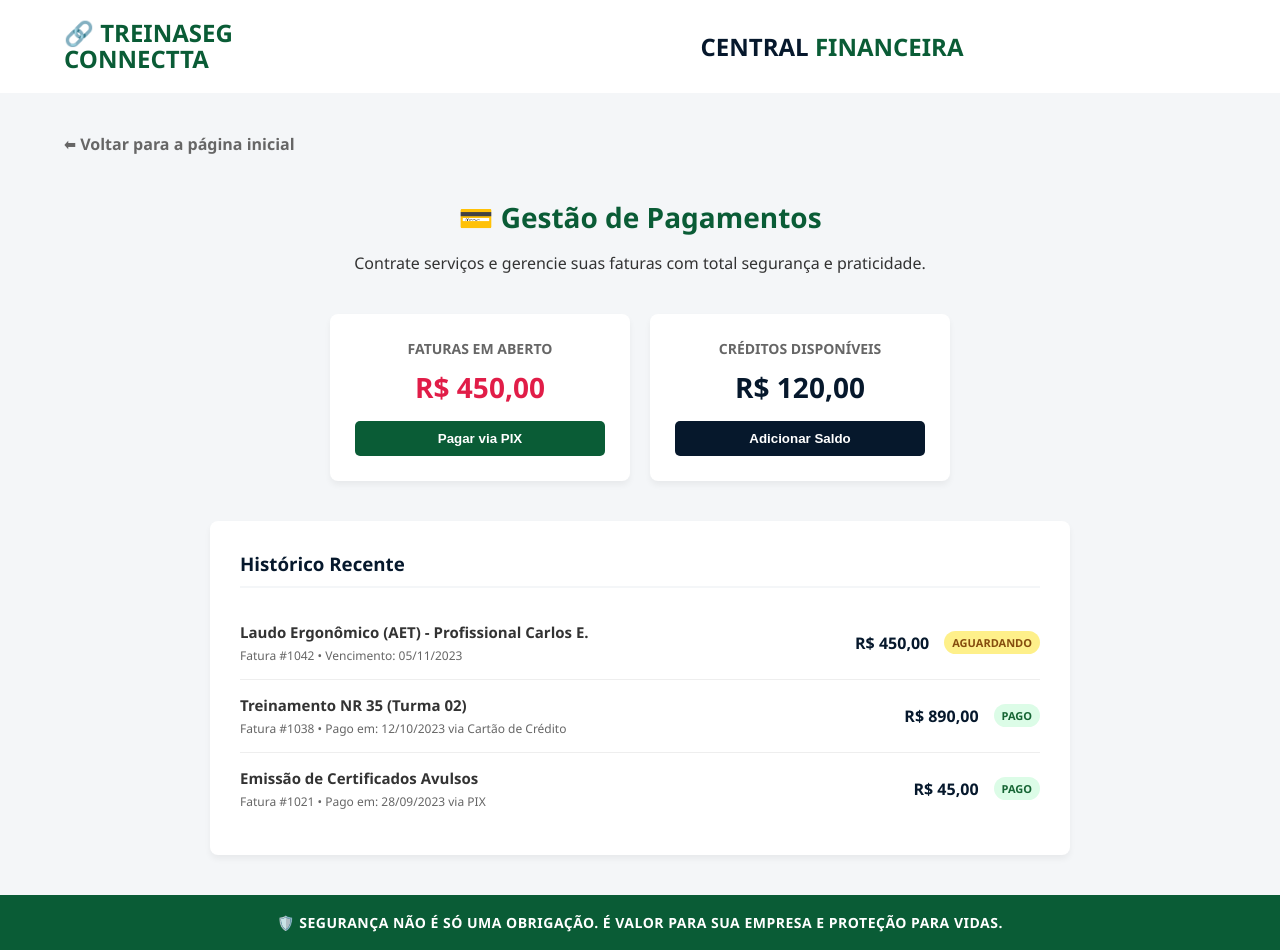
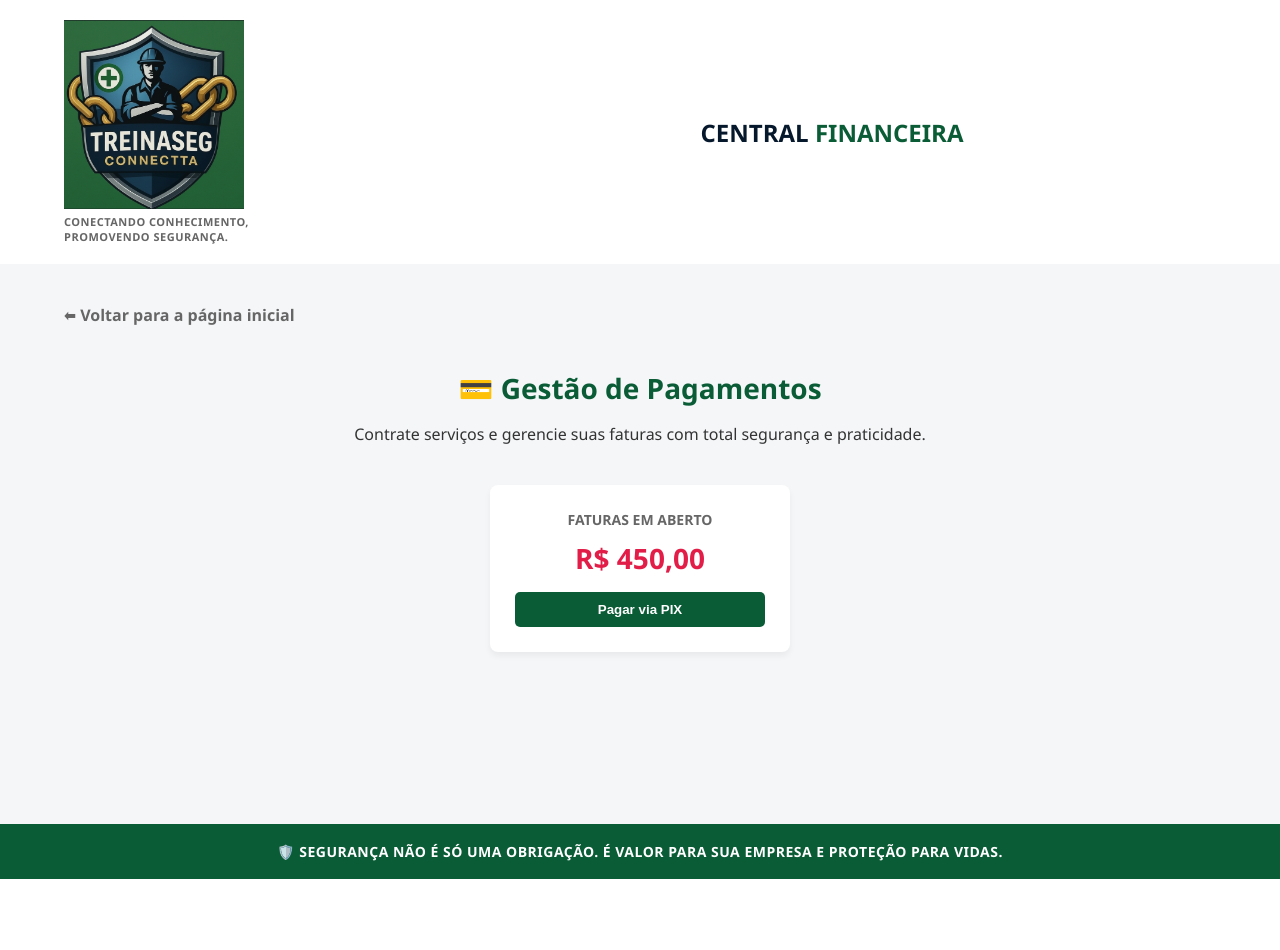
Before and after one commit to NivaldoCaixeta/ProjetoPI-TreinaSeg, a plain HTML site: page pagamentos.html in a window 1280 px wide. After the commit the page ends 879 px from the top, so only its background shows below. Drawn offline with Linux system fonts and the light colour scheme.

Commit message:
Fix logo all pages

```diff
--- a/pagamentos.html
+++ b/pagamentos.html
@@ -6,7 +6,6 @@
     <title>Pagamentos - Treinaseg Connectta</title>
     <link rel="stylesheet" href="style.css">
     <style>
-        /* Estilos específicos para a página de pagamentos */
         .page-content {
             padding: 40px 5%;
             background-color: var(--fundo-claro);
@@ -21,8 +20,6 @@
             font-size: 28px;
             margin-bottom: 10px;
         }
-
-        /* Painel Resumo */
         .finance-panel {
             display: flex;
             gap: 20px;
@@ -40,7 +37,7 @@
         }
         .finance-card h4 { margin: 0 0 10px; color: var(--texto-cinza); font-size: 14px; text-transform: uppercase;}
         .finance-card .amount { font-size: 28px; font-weight: bold; color: var(--azul-escuro); margin-bottom: 15px;}
-        .amount.alert { color: #e11d48; } /* Vermelho para pendente */
+        .amount.alert { color: #e11d48; }
         .btn-pay {
             background-color: var(--verde-principal);
             color: white;
@@ -51,8 +48,6 @@
             font-weight: bold;
             width: 100%;
         }
-
-        /* Histórico de Transações */
         .transactions-section {
             max-width: 800px;
             margin: 0 auto;
@@ -62,7 +57,6 @@
             box-shadow: 0 4px 6px rgba(0,0,0,0.05);
         }
         .transactions-section h3 { margin-top: 0; color: var(--azul-escuro); border-bottom: 2px solid var(--fundo-claro); padding-bottom: 10px; }
-
         .transaction-item {
             display: flex;
             justify-content: space-between;
@@ -77,7 +71,6 @@
         .t-status { font-size: 11px; padding: 4px 8px; border-radius: 12px; font-weight: bold; margin-left: 15px; }
         .status-paid { background-color: #dcfce7; color: #166534; }
         .status-pending { background-color: #fef08a; color: #854d0e; }
-
         .btn-voltar {
             display: inline-block;
             margin-bottom: 20px;
@@ -91,7 +84,8 @@
 
     <header class="header">
         <div class="logo-area">
-            <h1>🔗 TREINASEG<br>CONNECTTA</h1>
+            <img src="logo.png" alt="Brasão Treinaseg Connectta" class="site-logo">
+            <p>CONECTANDO CONHECIMENTO,<br>PROMOVENDO SEGURANÇA.</p>
         </div>
         <div class="title-area">
             <h2>CENTRAL <span>FINANCEIRA</span></h2>
@@ -112,49 +106,6 @@
                 <div class="amount alert">R$ 450,00</div>
                 <button class="btn-pay">Pagar via PIX</button>
             </div>
-
-            <div class="finance-card">
-                <h4>Créditos Disponíveis</h4>
-                <div class="amount">R$ 120,00</div>
-                <button class="btn-pay" style="background-color: var(--azul-escuro);">Adicionar Saldo</button>
-            </div>
-        </div>
-
-        <div class="transactions-section">
-            <h3>Histórico Recente</h3>
-
-            <div class="transaction-item">
-                <div class="t-info">
-                    <h5>Laudo Ergonômico (AET) - Profissional Carlos E.</h5>
-                    <p>Fatura #1042 • Vencimento: 05/11/2023</p>
-                </div>
-                <div style="display: flex; align-items: center;">
-                    <div class="t-value">R$ 450,00</div>
-                    <div class="t-status status-pending">AGUARDANDO</div>
-                </div>
-            </div>
-
-            <div class="transaction-item">
-                <div class="t-info">
-                    <h5>Treinamento NR 35 (Turma 02)</h5>
-                    <p>Fatura #1038 • Pago em: 12/10/2023 via Cartão de Crédito</p>
-                </div>
-                <div style="display: flex; align-items: center;">
-                    <div class="t-value">R$ 890,00</div>
-                    <div class="t-status status-paid">PAGO</div>
-                </div>
-            </div>
-
-            <div class="transaction-item">
-                <div class="t-info">
-                    <h5>Emissão de Certificados Avulsos</h5>
-                    <p>Fatura #1021 • Pago em: 28/09/2023 via PIX</p>
-                </div>
-                <div style="display: flex; align-items: center;">
-                    <div class="t-value">R$ 45,00</div>
-                    <div class="t-status status-paid">PAGO</div>
-                </div>
-            </div>
         </div>
     </main>
 
```
Also changed, not shown: avaliacoes.html (+4 -6 lines), certificados.html (+2 -16 lines), profissionais.html (+2 -35 lines), treinamentos.html (+3 -3 lines).
